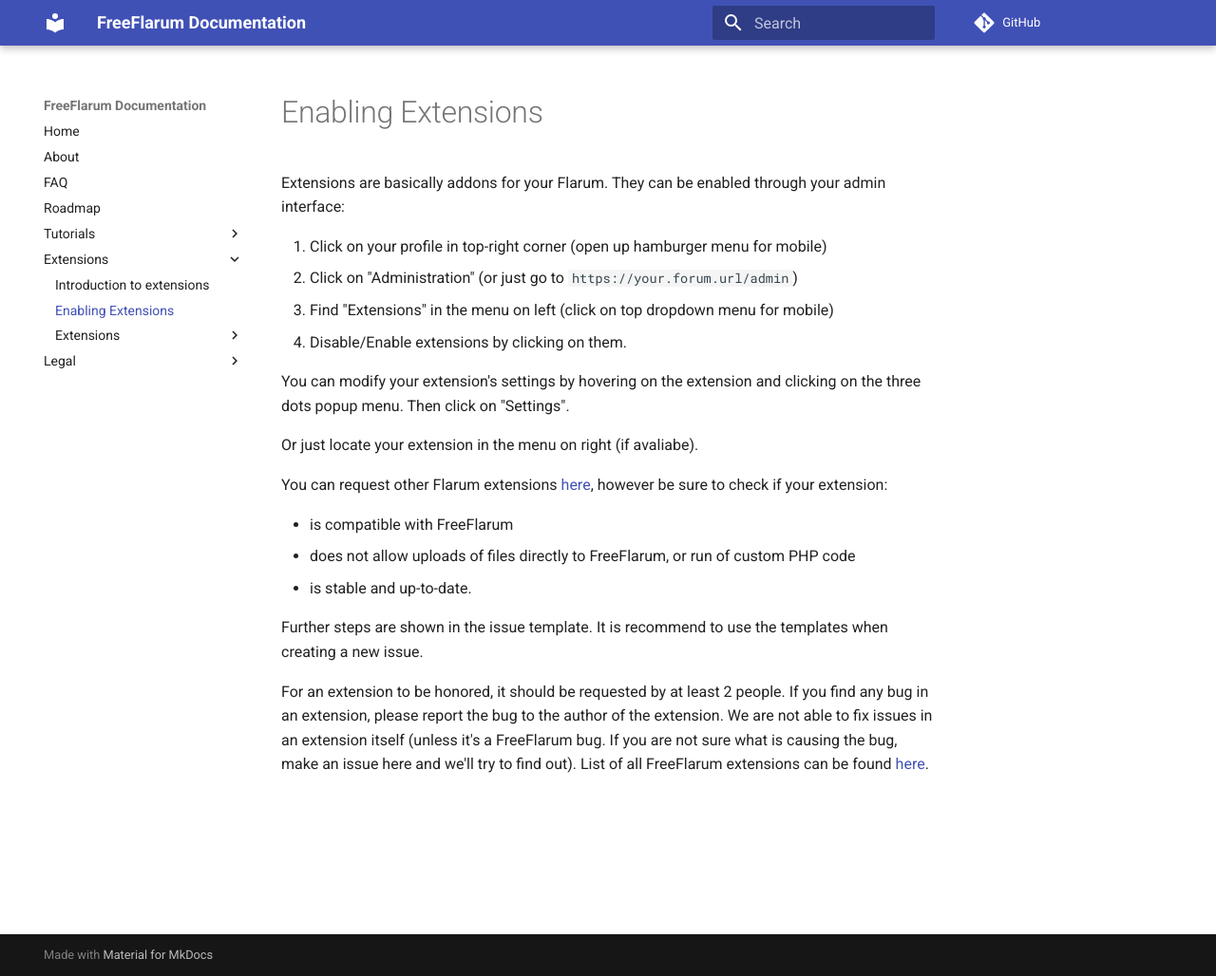
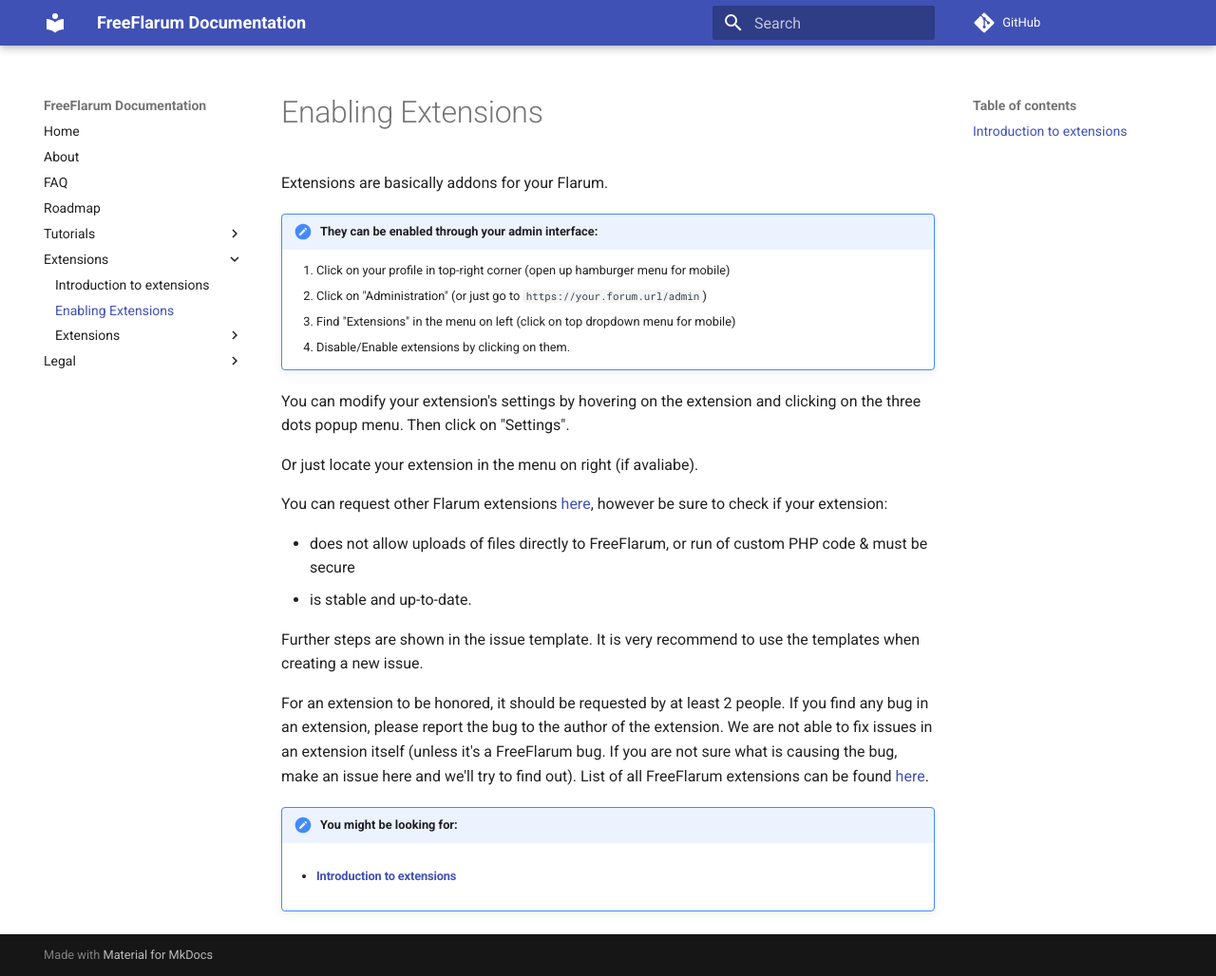
Before and after one commit to FreeFlarum/freeflarum.com, an MkDocs documentation site: the page built from docs/howto/enable-extension.md, in a window 1280 px wide and 1028 px high. Shown: the whole window at 95% size. Built offline with MkDocs 1.6.1 and Material for MkDocs 9.7.7, drawn with Linux system fonts in a browser that asks for light colours; comment, search, counter and statistics services are not loaded.

Commit message:
Update enable-extension.md

```diff
--- a/docs/howto/enable-extension.md
+++ b/docs/howto/enable-extension.md
@@ -14,12 +15,14 @@
 
 You can request other Flarum extensions [here](https://www.github.com/gwillem/freeflarum.com/issues/new), however be sure to check if your extension:
 
-- is compatible with FreeFlarum
-- does not allow uploads of files directly to FreeFlarum, or run of custom PHP code
+- does not allow uploads of files directly to FreeFlarum, or run of custom PHP code & must be secure
 - is stable and up-to-date.
 
-Further steps are shown in the issue template. It is recommend to use the templates when creating a new issue.
+Further steps are shown in the issue template. It is very recommend to use the templates when creating a new issue.
 
 For an extension to be honored, it should be requested by at least 2 people.
 If you find any bug in an extension, please report the bug to the author of the extension. We are not able to fix issues in an extension itself (unless it's a FreeFlarum bug. If you are not sure what is causing the bug, make an issue here and we'll try to find out).
 List of all FreeFlarum extensions can be found [here](https://www.freeflarum.com/extensions).
+
+!!! note "You might be looking for:"
+    - #### [Introduction to extensions](https://www.freeflarum.com/docs/howto/extensions/introduction/)
```
Also changed, not shown: other parts of docs/howto/enable-extension.md (+6 -5 lines).
